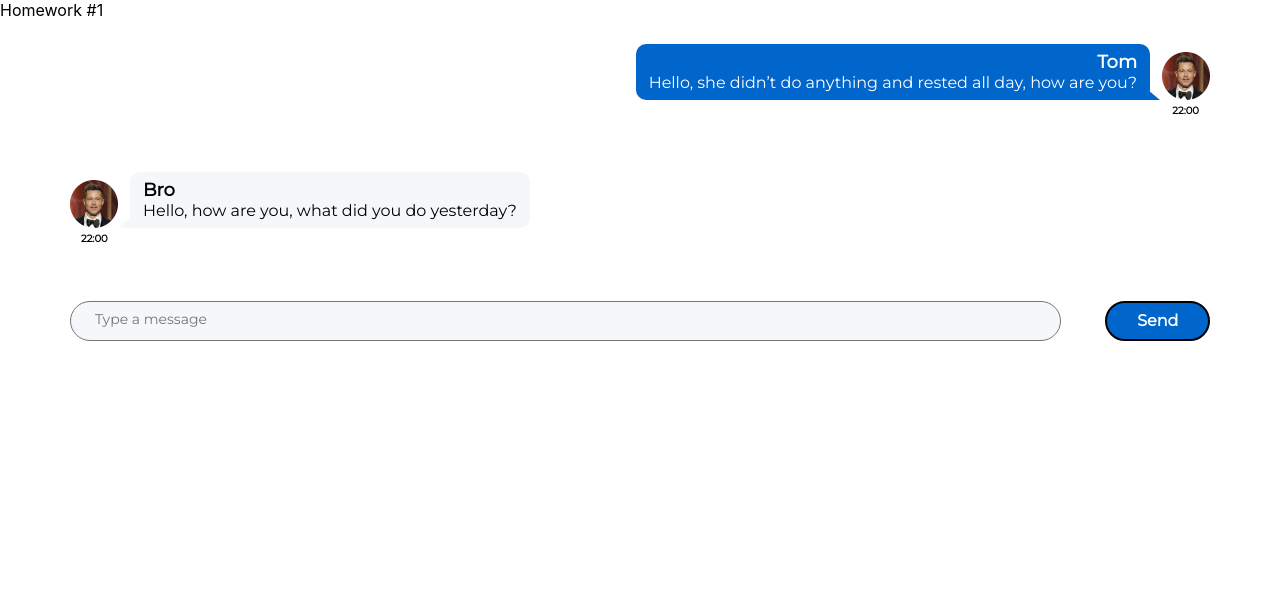
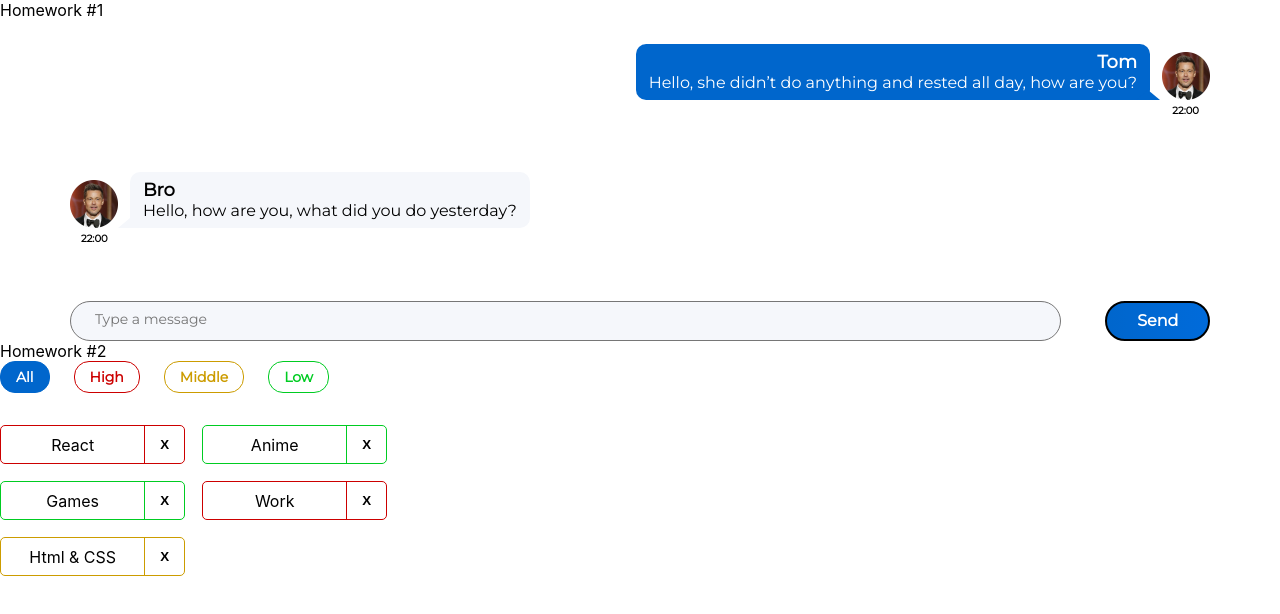
Before and after one commit to AntonKrasouski88/home_works, a React (Create React App) app: page / in a window 1280 px wide. Shown: the top 614 px of the page. Built offline with nearby package versions, Linux system fonts and the light colour scheme.

Commit message:
did hw-2

```diff
--- a/package.json
+++ b/package.json
@@ -1,6 +1,6 @@
 {
   "name": "hws2",
-  "homepage": "http://AntonKrasouski88.github.io/home_works",
+  "homepage": "https://AntonKrasouski88.github.io/home_works",
   "version": "0.1.0",
   "private": true,
   "dependencies": {
@@ -16,7 +16,7 @@
     "@types/react-dom": "18.0.6",
     "@types/uuid": "8.3.4",
     "axios": "0.27.2",
-    "gh-pages": "4.0.0",
+    "gh-pages": "^4.0.0",
     "react": "18.2.0",
     "react-dom": "18.2.0",
     "react-redux": "8.0.4",
--- a/src/s1-main/App.tsx
+++ b/src/s1-main/App.tsx
@@ -1,13 +1,14 @@
 import React from 'react'
 import s from './App.module.css'
 import HW1 from '../s2-homeworks/hw01/HW1'
+import HW2 from "../s2-homeworks/hw02/HW2";
 
 function App() {
     return (
         <div className={s.App}>
             <HW1/>
             {/*раскомментировать по ходу выполнения*/}
-            {/*<HW2/>*/}
+            <HW2/>
             {/*<HW3/>*/}
             {/*<HW4/>*/}
 
--- a/src/s2-homeworks/hw01/message-sender/MessageSender.module.css
+++ b/src/s2-homeworks/hw01/message-sender/MessageSender.module.css
@@ -27,10 +27,11 @@
     margin-left: 44px;
     width: 120px;
     height: 40px;
-    left: 1090px;
-    top: 408px;
-    background: 1px #0066CC;
+    background: linear-gradient(to left, #FF0080, #0077ff, #0066cc );
+    background-size: 700%;
     border-radius: 20px;
+    transition: .5s;
+    text-decoration: none;
     border-style: solid;
     font-family: 'Montserrat', sans-serif;
     font-style: normal;
@@ -41,8 +42,9 @@
 }
 
 .button:hover {
-
+    background-position: right;
+    color: #fff;
 }
 .button:active {
-
+    background-color: #26F0F1;
 }
--- a/src/s2-homeworks/hw02/HW2.tsx
+++ b/src/s2-homeworks/hw02/HW2.tsx
@@ -17,41 +17,48 @@
 * */
 
 // types
-export type AffairPriorityType = any // need to fix any
+export type AffairPriorityType = 'low' | 'middle'| 'high'  // need to fix any - did
 export type AffairType = {
-    _id: any // need to fix any
-    name: any // need to fix any
+    _id: number // need to fix any - did
+    name: string // need to fix any -did
     priority: AffairPriorityType
 }
 export type FilterType = 'all' | AffairPriorityType
 
 // constants
-const defaultAffairs: any = [ // need to fix any
+const defaultAffairs: Array<AffairType> = [ // need to fix any - did
     {_id: 1, name: 'React', priority: 'high'}, // студенты могут изменить содержимое name и количество элементов в массиве, ...priority не менять!
-    {_id: 2, name: 'anime', priority: 'low'},
-    {_id: 3, name: 'games', priority: 'low'},
-    {_id: 4, name: 'work', priority: 'high'},
-    {_id: 5, name: 'html & css', priority: 'middle'},
+    {_id: 2, name: 'Anime', priority: 'low'},
+    {_id: 3, name: 'Games', priority: 'low'},
+    {_id: 4, name: 'Work', priority: 'high'},
+    {_id: 5, name: 'Html & CSS', priority: 'middle'},
 ]
 
 // pure helper functions
-export const filterAffairs = (affairs: any, filter: any): any => { // need to fix any
+export const filterAffairs = (affairs: Array<AffairType>, filter: FilterType): Array<AffairType> => { // need to fix any - did
+    switch (filter) {
+        case "low":
+            return affairs.filter(value => value.priority === "low");
+        case "middle":
+            return  affairs.filter(value => value.priority === "middle")
+        case "high":
+            return  affairs.filter(value => value.priority === "high");
+        default:
+            return affairs
+    }
+}
+export const deleteAffair = (affairs: Array<AffairType>, _id: number): Array<AffairType> => { // need to fix any -did
 
-
-    return affairs // need to fix
-}
-export const deleteAffair = (affairs: any, _id: any): any => { // need to fix any
-
-    return affairs // need to fix
+    return affairs.filter(value => value._id !== _id)
 }
 
 function HW2() {
-    const [affairs, setAffairs] = useState<any>(defaultAffairs) // need to fix any
+    const [affairs, setAffairs] = useState<Array<AffairType>>(defaultAffairs) // need to fix any - did
     const [filter, setFilter] = useState<FilterType>('all')
 
     const filteredAffairs = filterAffairs(affairs, filter)
-    const deleteAffairCallback = (_id: any) => { // need to fix any
-        // need to fix
+    const deleteAffairCallback = (_id: number) => { // need to fix any - did
+        setAffairs(deleteAffair(filteredAffairs, _id))// need to fix - did
     }
 
     return (
--- a/src/s2-homeworks/hw02/affairs/Affairs.tsx
+++ b/src/s2-homeworks/hw02/affairs/Affairs.tsx
@@ -4,24 +4,24 @@
 import s from './Affairs.module.css'
 
 type AffairsPropsType = {
-    data: any // need to fix any
-    setFilter: any
-    deleteAffairCallback: any
+    data:  Array<AffairType> // need to fix any - did
+    setFilter: (filter: FilterType) => void
+    deleteAffairCallback: (_id: number) =>void
     filter: FilterType
 }
 
 function Affairs(props: AffairsPropsType) {
     const setAll = () => {
-        // need to fix
+        props.setFilter('all')// need to fix - did
     }
     const setHigh = () => {
-        // need to fix
+        props.setFilter('high')// need to fix - did
     }
     const setMiddle = () => {
-        // need to fix
+        props.setFilter('middle')// need to fix -did
     }
     const setLow = () => {
-        // need to fix
+        props.setFilter('low')// need to fix - did
     }
 
     const cnAll = s.button + ' ' + s.all + (props.filter === 'all' ? ' ' + s.active : '')
--- a/src/s2-homeworks/hw02/affairs/affair/Affair.tsx
+++ b/src/s2-homeworks/hw02/affairs/affair/Affair.tsx
@@ -1,17 +1,18 @@
 import React from 'react'
-import { AffairType } from '../../HW2'
+import {AffairType, deleteAffair} from '../../HW2'
 import s from './Affair.module.css'
 import s2 from '../Affairs.module.css'
+
 
 type AffairPropsType = {
     // key не нужно типизировать
     affair: AffairType
-    deleteAffairCallback: any // need to fix any
+    deleteAffairCallback: (_id: number) =>void // need to fix any - did
 }
 
 function Affair(props: AffairPropsType) {
     const deleteCallback = () => {
-        // need to fix
+        props.deleteAffairCallback(props.affair._id)// need to fix - did
     }
 
     const nameClass = s.name + ' ' + s2[props.affair.priority]
@@ -25,7 +26,7 @@
         >
             <div id={'hw2-name-' + props.affair._id} className={nameClass}>
                 {/*создаёт студент*/}
-
+                {props.affair.name}
                 {/**/}
             </div>
             <div id={'hw2-priority-' + props.affair._id} hidden>
@@ -35,7 +36,7 @@
             <button
                 id={'hw2-button-delete-' + props.affair._id}
                 className={buttonClass}
-                // need to fix
+                onClick={()=>deleteCallback()}
 
             >
                 {/*текст кнопки могут изменить студенты*/}
```
Also changed, not shown: 1 other file (tests, documents, lock files or other folders).
